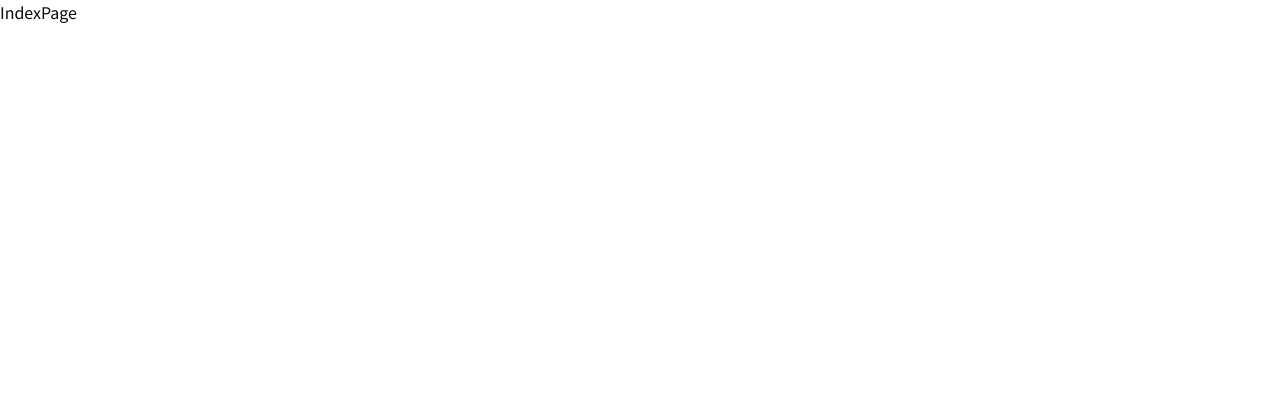
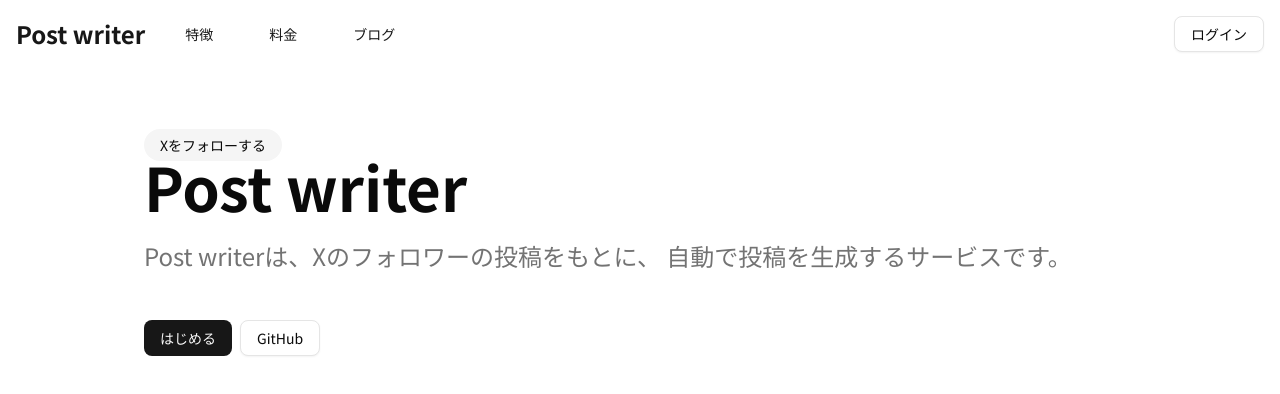
Before and after one commit to hiroshin1222/post-writer-app, a Next.js app: page / in a window 1280 px wide. Shown: the top 394 px of the page. Built offline with nearby package versions, Linux system fonts and the light colour scheme.

Commit message:
ナビゲーションコンポーネントの実装\n\n- モバイルナビゲーションの実装と修正\n- メインナビゲーションの実装\n- サイト設定ファイルの追加\n- マーケティング用レイアウトの作成

```diff
--- /dev/null
+++ b/app/(marketing)/layout.tsx
@@ -0,0 +1,25 @@
+import { buttonVariants } from "@/components/ui/button";
+import Link from "next/link";
+import { cn } from "@/lib/utils";
+import MainNav from "@/components/main_nav";
+import { marketingConfig } from "@/config/marketing";
+
+export default function MarketingLayout({
+    children,
+}: {
+    children: React.ReactNode;
+}) {
+    return (
+        <div>
+            <header className="container mx-auto px-4 py-4">
+                <div className="flex items-center justify-between">
+                    <MainNav items={marketingConfig.mainNav} />
+                    <nav>
+                        <Link href={"/login"} className={cn(buttonVariants({variant: "outline"}), "text-sm font-medium")}>ログイン</Link>
+                    </nav>
+                </div>
+            </header>
+            <main>{children}</main>
+        </div>
+    )
+}
--- a/app/(marketing)/page.tsx
+++ b/app/(marketing)/page.tsx
@@ -1,3 +1,25 @@
+import Link from "next/link";
+import { buttonVariants } from "@/components/ui/button";
+import { cn } from "@/lib/utils";
+import { siteConfig } from "@/config/site";
+
 export default function IndexPage() {
-  return <div>IndexPage</div>;
+  return (
+    <>
+      <section className="bg-background">
+        <div className="container mx-auto px-4 py-16 max-w-[64rem]">
+          <Link href={siteConfig.links.x} target="_blank" rel="noreferrer" className="bg-muted px-4 py-1.5 rounded-2xl font-medium text-sm">
+            Xをフォローする
+          </Link>
+          <h1 className="text-3xl font-extrabold sm:text-5xl md:text-6xl">Post writer</h1>
+          <p className="mt-6 text-muted-foreground sm:text-xl md:text-2xl">Post writerは、Xのフォロワーの投稿をもとに、
+            自動で投稿を生成するサービスです。</p>
+            <div className="flex gap-2 mt-8">
+                <Link href={"/login"} className={cn(buttonVariants({variant: "default"}), "mt-4")}>はじめる</Link>
+                <Link href={siteConfig.links.github} className={cn(buttonVariants({variant: "outline"}), "mt-4")} target="_blank" rel="noreferrer">GitHub</Link>
+            </div>
+        </div>
+      </section>
+    </>
+  );
 }
--- a/app/page.tsx
+++ /dev/null
@@ -1,15 +0,0 @@
-import Image from "next/image";
-import { Button, buttonVariants } from "@/components/ui/button";
-
-export const metadata: Metadata = {
-  title: "Post writer",
-  description: "Udemy app",
-};
-
-export default function Home() {
-  return (
-    <main className="flex flex-col items-center justify-between min-h-screen p-24">
-      <Button variant="outline">ボタン</Button>
-    </main>
-  );
-}
--- /dev/null
+++ b/components/main_nav.tsx
@@ -0,0 +1,37 @@
+// hiddenは後にハンバーガーメニューを実装するために使用
+
+'use client'
+
+import { siteConfig } from "@/config/site";
+import Link from "next/link";
+import { NavItem } from "@/types/site";
+import { buttonVariants } from "@/components/ui/button";
+import { cn } from "@/lib/utils";
+import MobileNav from "@/components/mobile-nav";
+import { useState } from "react";
+import { MenuIcon } from "lucide-react";
+interface MainNavProps {
+    items: NavItem[];
+    children?: React.ReactNode;
+}
+export default function MainNav({ items }: MainNavProps) {
+    const[showMobileMenu, setShowMobileMenu] = useState<boolean>(false);
+    return (
+        <div className="flex items-center gap-6">
+            <Link href={"/"} className="text-2xl font-bold hidden md:block">
+                <span className="text-primary">{siteConfig.name}</span>
+            </Link>
+            <nav className="hidden md:flex items-center gap-6">
+                {items.map((item, index) => (
+                <Link href={item.href} key={index} className={cn(buttonVariants({variant: "link"}), "text-sm font-medium")}>
+                    {item.title}
+                </Link>
+            ))}
+            </nav>
+            <button className="md:hidden" onClick={() => setShowMobileMenu(!showMobileMenu)}>
+                <MenuIcon />
+            </button>
+            {showMobileMenu && <MobileNav items={items} setShowMobileMenu={setShowMobileMenu} />}
+        </div>
+    )
+}
--- /dev/null
+++ b/components/mobile-nav.tsx
@@ -0,0 +1,36 @@
+import { siteConfig } from "@/config/site";
+import { NavItem } from "@/types/site";
+import { XIcon } from "lucide-react";
+import Link from "next/link";
+
+interface MobileNavProps {
+    items: NavItem[];
+    setShowMobileMenu: (showMobileMenu: boolean) => void;
+}
+
+export default function MobileNav({items, setShowMobileMenu}: MobileNavProps) {
+    return (
+        <div className="fixed inset-0 z-50 flex h-screen flex-col bg-background md:hidden">
+            <div className="flex items-center justify-between p-4 border-b">
+                <Link href={"/"} className="flex items-center gap-2">
+                    <span className="text-primary font-bold">{siteConfig.name}</span>
+                </Link>
+                <button onClick={() => setShowMobileMenu(false)} className="p-2">
+                    <XIcon className="h-6 w-6" />
+                </button>
+            </div>
+            <nav className="flex flex-col py-4">
+                {items.map((item, index) => (
+                    <Link
+                        href={item.href}
+                        key={index}
+                        className="block px-4 py-3 text-lg hover:bg-accent"
+                        onClick={() => setShowMobileMenu(false)}
+                    >
+                        {item.title}
+                    </Link>
+                ))}
+            </nav>
+        </div>
+    )
+}
--- /dev/null
+++ b/config/marketing.ts
@@ -0,0 +1,19 @@
+import { MarketingConfig } from "@/types/site";
+
+export const marketingConfig: MarketingConfig = {
+    mainNav: [
+        {
+            title: "特徴",
+            href: "#features",
+        },
+        {
+            title: "料金",
+            href: "/pricing",
+        },
+        {
+            title: "ブログ",
+            href: "/blog",
+        },
+
+    ]
+};
--- /dev/null
+++ b/config/site.ts
@@ -0,0 +1,12 @@
+import { SiteConfig } from "@/types/site";
+
+export const siteConfig: SiteConfig = {
+    name: "Post writer",
+    description: "Post writerは、Xのフォロワーの投稿をもとに、自動で投稿を生成するサービスです。",
+    url: "https:/localhost:3000",
+    ogImage: "/og.png",
+    links: {
+        x: "https://x.com",
+        github: "https://github.com",
+    },
+}
--- /dev/null
+++ b/types/site.ts
@@ -0,0 +1,26 @@
+// Udemyだとindex.d.tsだったけどchatGPTに聞いたら
+// d拡張子はグローバル型を宣言する（declare global）
+// もしくは型の補完を他のパッケージに提供する（ライブラリ開発）ためのものらしい
+// なのでファイル名を変更し、config/site.tsのimport文も変更した（/siteを追加）
+
+export type NavItem = {
+    title: string;
+    href: string;
+    disabled?: boolean;
+    external?: boolean;
+};
+
+export type SiteConfig = {
+    name: string;
+    description: string;
+    url: string;
+    ogImage: string;
+    links: {
+        x: string;
+        github: string;
+    };
+};
+
+export type MarketingConfig = {
+    mainNav: NavItem[];
+};
```
Also changed, not shown: memo/20250423.md (+2 -2 lines).
